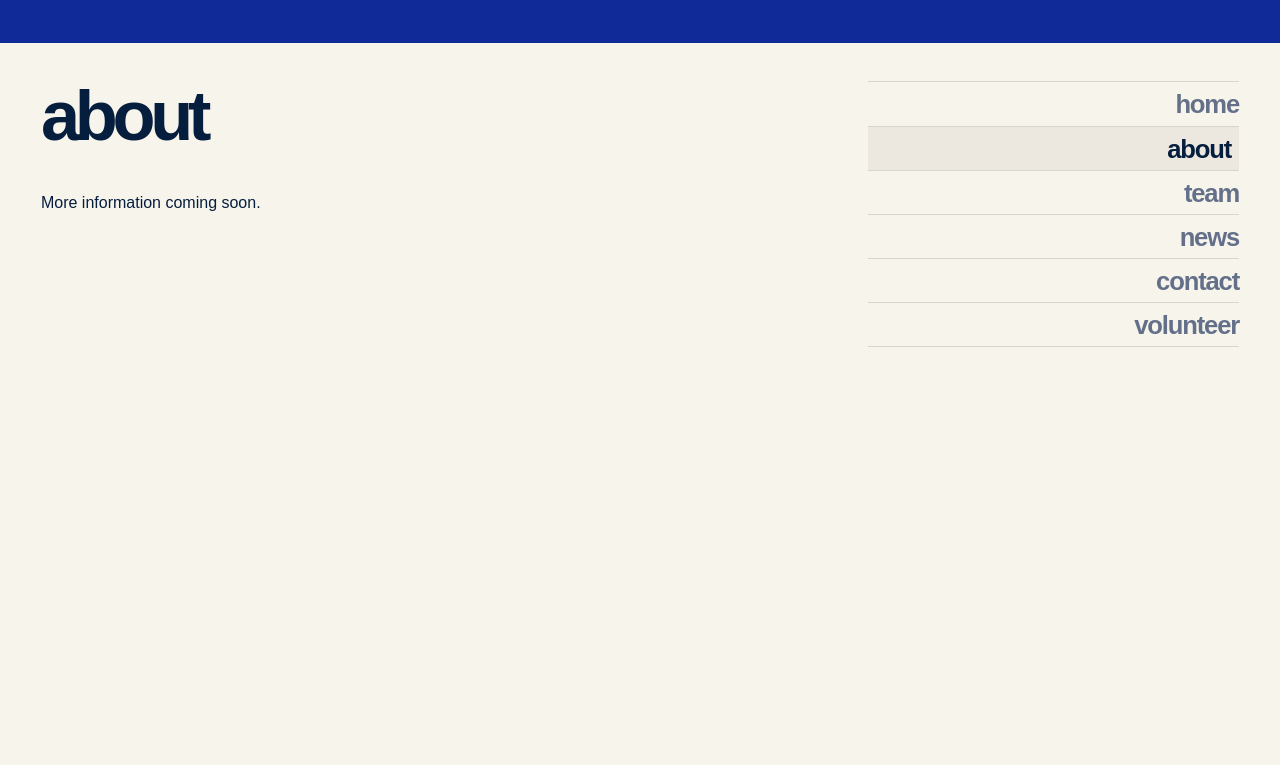
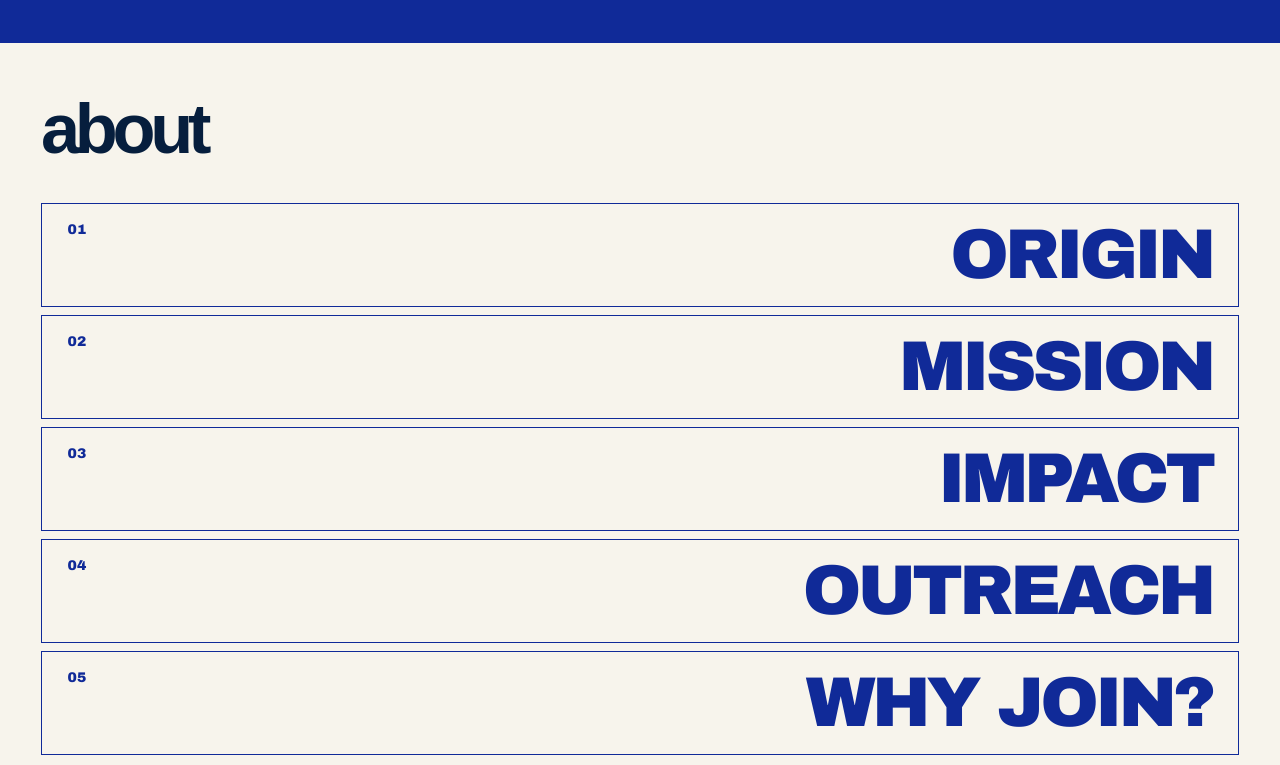
Before and after one commit to Movement-Partners/movementpartners, a plain HTML site: page about.html in a window 1280 px wide. Shown: the part 89-854 px from the top of the page. Before the commit the page ends 800 px from the top, so only its background shows below. Drawn offline with Linux system fonts and the light colour scheme.

Commit message:
Build interactive about page sections

```diff
--- a/about.html
+++ b/about.html
@@ -5,7 +5,7 @@
     <meta name="viewport" content="width=device-width, initial-scale=1" />
     <meta name="theme-color" content="#102a98" />
     <title>about | movement partners</title>
-    <link rel="stylesheet" href="styles.css" />
+    <link rel="stylesheet" href="styles.css?v=about1" />
   </head>
   <body>
     <main class="page-shell content-page">
@@ -25,19 +25,15 @@
           </nav>
         </header>
       </section>
-      <section class="intro" aria-labelledby="page-title">
-        <div class="intro-copy">
-          <h1 id="page-title">about</h1>
-          <div class="placeholder-copy"><p>More information coming soon.</p></div>
+      <section class="about-content" aria-labelledby="page-title">
+        <h1 id="page-title">about</h1>
+        <div class="about-list">
+          <details class="about-row"><summary><span class="about-number">01</span><span>ORIGIN</span></summary><p>Our story will go here. More details about how Movement Partners began are coming soon.</p></details>
+          <details class="about-row"><summary><span class="about-number">02</span><span>MISSION</span></summary><p>Our mission statement will go here. More details about our purpose are coming soon.</p></details>
+          <details class="about-row"><summary><span class="about-number">03</span><span>IMPACT</span></summary><p>Information about our impact will go here. More details about our work are coming soon.</p></details>
+          <details class="about-row"><summary><span class="about-number">04</span><span>OUTREACH</span></summary><p>Information about our outreach will go here. More details about our community connections are coming soon.</p></details>
+          <details class="about-row"><summary><span class="about-number">05</span><span>WHY JOIN?</span></summary><p>Reasons to join Movement Partners will go here. More details about opportunities to get involved are coming soon.</p></details>
         </div>
-        <nav class="section-nav" aria-label="Section navigation">
-          <a href="./">home</a>
-          <a href="about.html" aria-current="page">about</a>
-          <a href="team.html">team</a>
-          <a href="news.html">news</a>
-          <a href="contact.html">contact</a>
-          <a href="volunteer.html">volunteer</a>
-        </nav>
       </section>
     </main>
   </body>
--- a/styles.css
+++ b/styles.css
@@ -184,6 +184,59 @@ h1 {
 .content-page h1 { white-space: normal; }
 .content-page .placeholder-copy { margin-top: 40px; padding-top: 0; }
 
+.about-content {
+  padding: clamp(28px, 4vw, 58px) clamp(20px, 3.2vw, 56px) 80px;
+}
+
+.about-content h1 { margin-bottom: clamp(28px, 3vw, 44px); }
+
+.about-list { display: grid; gap: 8px; }
+
+.about-row {
+  border: 1px solid var(--blue);
+  background: var(--paper);
+  color: var(--blue);
+  transition: background-color .25s ease, color .25s ease;
+}
+
+.about-row:hover, .about-row:focus-within, .about-row[open] {
+  background: var(--blue);
+  color: var(--paper);
+}
+
+.about-row summary {
+  display: flex;
+  align-items: flex-start;
+  justify-content: space-between;
+  gap: 18px;
+  padding: 14px clamp(16px, 2vw, 30px);
+  cursor: pointer;
+  list-style: none;
+  text-align: right;
+  font-family: 'Arial Black', 'Arial Bold', Arial, sans-serif;
+  font-size: clamp(30px, 5.5vw, 82px);
+  font-weight: 900;
+  line-height: 1.05;
+  letter-spacing: -.055em;
+}
+
+.about-row summary::-webkit-details-marker { display: none; }
+.about-row summary:focus-visible { outline: 3px solid currentColor; outline-offset: -5px; }
+.about-number { font-size: 14px; letter-spacing: 0; padding-top: 5px; }
+
+.about-row p {
+  max-width: 670px;
+  margin: 0 0 0 auto;
+  padding: 4px clamp(16px, 2vw, 30px) 24px;
+  text-align: right;
+  font-size: clamp(16px, 1.2vw, 19px);
+  line-height: 1.45;
+}
+
+@media (prefers-reduced-motion: reduce) {
+  .about-row { transition: none; }
+}
+
 .sr-only {
   position: absolute;
   width: 1px;
```
